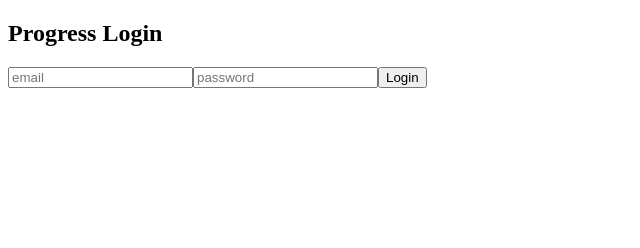
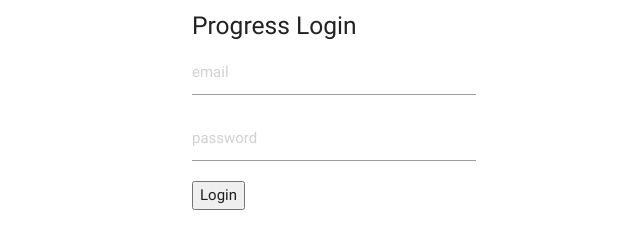
Before and after one commit to dallin-r-parker/react-progressV2, a React app: page / in a window 1280 px wide. Shown: the whole page, without its empty margins (0-640 px from the left). Built offline with nearby package versions, Linux system fonts and the light colour scheme.

Commit message:
added in admin and login routes with protection from url

```diff
--- /dev/null
+++ b/src/components/Layouts/AdminLayout.js
@@ -0,0 +1,27 @@
+import React, {Component} from 'react'
+import {Redirect, Route} from 'react-router-dom'
+
+class AdminLayout extends Component{
+    constructor(props){
+        super(props)
+      //this.state = {auth: true}
+    }
+
+    //componentWillMount(){
+    //    console.log('auth: ', this.state.auth)
+	   // return (
+    //    <Route path='/admin'
+    //           render={() => this.state.auth
+			//           ? <Redirect to="/"/>
+			//           : <AdminLayout/>}/>
+	   // )
+    //}
+
+
+    render(){
+        return <div>Admin Section</div>
+
+    }
+}
+
+export default AdminLayout
--- a/src/components/Layouts/LoginLayout.js
+++ b/src/components/Layouts/LoginLayout.js
@@ -1,38 +1,14 @@
 import React, {Component} from 'react'
+import Login from '../Login/Login'
+
 
 class LoginLayout extends Component{
-    constructor(props){
-       super(props)
-	    this.state = {
-       	email: '',
-		    password: ''
-       }
-
-	    this.handleEmailInput = this.handleEmailInput.bind(this)
-	    this.handlePwInput = this.handlePwInput.bind(this)
-	    this.handleLogin = this.handleLogin.bind(this)
-    }
-
-	handleEmailInput(email){
-    	console.log('email: ', email)
-	}
-	handlePwInput(pw){
-		console.log('pw: ', pw)
-	}
-
-	handleLogin(e){
-		e.preventDefault()
-
-	}
 
     render(){
         return(
-	        <form onSubmit={this.handleLogin}>
-		        <h1>Progress Login</h1>
-		        <input placeholder='email' onChange={this.handleEmailInput}/>
-		        <input placeholder='password' onChange={this.handlePwInput}/>
-		        <button onClick={this.handleLogin}>Login</button>
-	        </form>
+	        <div className="container">
+		        <Login/>
+	        </div>
         )
     }
 }
--- /dev/null
+++ b/src/components/Login/Login.js
@@ -0,0 +1,40 @@
+import React, {Component} from 'react'
+
+class Login extends Component{
+	constructor(props){
+		super(props)
+		this.state = {
+			email: '',
+			password: ''
+		}
+
+		this.handleEmailInput = this.handleEmailInput.bind(this)
+		this.handlePwInput = this.handlePwInput.bind(this)
+		this.handleLogin = this.handleLogin.bind(this)
+	}
+
+	handleEmailInput(email){
+		console.log('email: ', email.target.value)
+	}
+	handlePwInput(pw){
+		console.log('pw: ', pw.target.value)
+	}
+
+	handleLogin(e){
+		e.preventDefault()
+	}
+	render(){
+		return(
+			<div className="row">
+				<form className="col s4" onSubmit={this.handleLogin}>
+					<h5>Progress Login</h5>
+					<input placeholder='email' onChange={this.handleEmailInput}/>
+					<input placeholder='password' onChange={this.handlePwInput}/>
+					<button onClick={this.handleLogin}>Login</button>
+				</form>
+			</div>
+		)
+	}
+}
+
+export default Login
--- a/src/index.html
+++ b/src/index.html
@@ -3,6 +3,7 @@
 <head>
 	<meta charset="UTF-8">
 	<meta name="viewport" content="width=device-width, user-scalable=no, initial-scale=1.0, maximum-scale=1.0, minimum-scale=1.0">
+	<link rel="stylesheet" href="https://cdnjs.cloudflare.com/ajax/libs/materialize/0.100.2/css/materialize.min.css">
 	<meta http-equiv="X-UA-Compatible" content="ie=edge">
 	<title>Progress</title>
 </head>
--- a/src/index.js
+++ b/src/index.js
@@ -1,13 +1,9 @@
 import React from 'react'
 import ReactDOM from 'react-dom'
-import LoginLayout from './components/Layouts/LoginLayout'
+import Routing from './router'
 
 const App = () => {
-	return (
-		<section className="main-container">
-			<LoginLayout/>
-		</section>
-	)
+	return <Routing/>
 }
 
 ReactDOM.render(<App/>, document.getElementById('root'))
--- a/src/router.js
+++ b/src/router.js
@@ -0,0 +1,31 @@
+import React from 'react'
+import {Route, Switch, Redirect, HashRouter as Router} from 'react-router-dom'
+import LoginLayout from './components/Layouts/LoginLayout'
+import AdminLayout from './components/Layouts/AdminLayout'
+
+const PrivateRoute = ({component: Component, path}) => {
+	const auth = true
+	return (
+		<Route path={path} render={props => (
+			auth ? (
+				<Component {...props}/>
+			) : (
+				<Redirect to={{
+					pathname: '/',
+					state: { from: props.location}
+				}}/>
+			)
+		)}/>
+	)
+}
+
+export default () => {
+	return (
+		<Router>
+			<Switch>
+				<Route exact path="/" component={LoginLayout}/>
+				<PrivateRoute path='/admin' component={AdminLayout}/>
+			</Switch>
+		</Router>
+	)
+}
```
